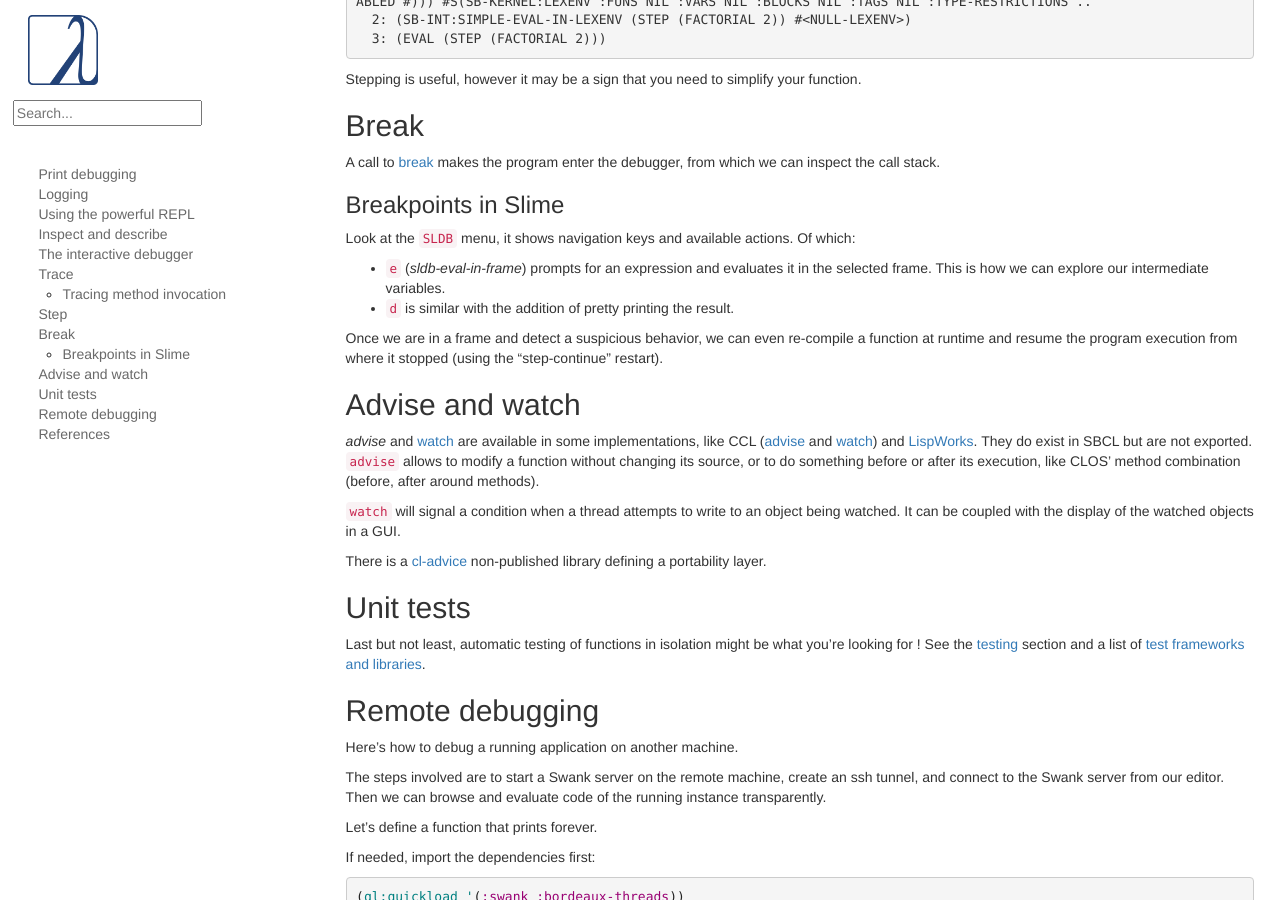
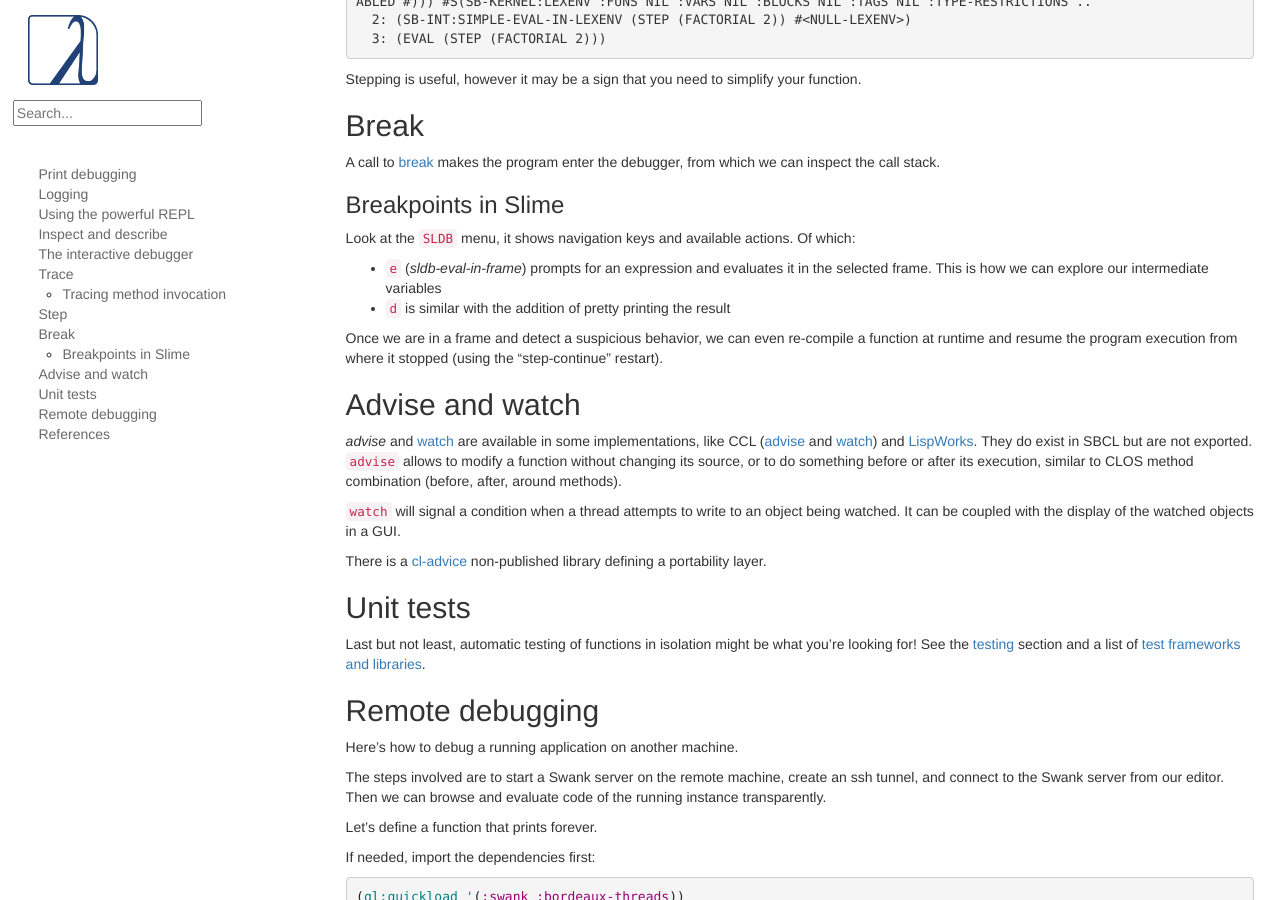
Before and after one commit to LispCookbook/cl-cookbook, a Jekyll site: the page built from debugging.md, in a window 1280 px wide and 900 px high, scrolled down 4736 px. Built offline with Jekyll 4.4.1, drawn with Linux system fonts in a browser that asks for light colours; some of the changed text lies outside the part shown.

Commit message:
Minor copy edit

```diff
--- a/debugging.md
+++ b/debugging.md
@@ -59,10 +59,10 @@ control strings:
 With its companion library `log4slime`, we can interactively change
 the log level:
 
-- globally,
-- per package,
-- per function,
-- and by CLOS methods and CLOS hierarchy (before and after methods).
+- globally
+- per package
+- per function
+- and by CLOS methods and CLOS hierarchy (before and after methods)
 
 It is very handy, when we have a lot of output, to turn off the
 logging of functions or packages we know to work, and thus narrowing
@@ -325,8 +325,8 @@ actions. Of which:
 
 - `e` (*sldb-eval-in-frame*) prompts for an expression and evaluates
   it in the selected frame. This is how we can explore our
-  intermediate variables.
-- `d` is similar with the addition of pretty printing the result.
+  intermediate variables
+- `d` is similar with the addition of pretty printing the result
 
 Once we are in a frame and detect a suspicious behavior, we can even
 re-compile a function at runtime and resume the program execution from
@@ -342,8 +342,8 @@ implementations, like CCL
 [watch](https://ccl.clozure.com/manual/chapter4.12.html#watched-objects))
 and [LispWorks](http://www.lispworks.com/). They do exist in
 SBCL but are not exported. `advise` allows to modify a function without changing its
-source, or to do something before or after its execution, like CLOS'
-method combination (before, after around methods).
+source, or to do something before or after its execution, similar
+to CLOS method combination (before, after, around methods).
 
 `watch` will signal a condition when a thread attempts to write to an
 object being watched. It can be coupled with the display of the
@@ -354,7 +354,7 @@ There is a [cl-advice](https://bitbucket.org/budden/budden-tools/src/default/cl-
 ## Unit tests
 
 Last but not least, automatic testing of functions in isolation might
-be what you're looking for ! See the [testing](testing.html) section and a list of
+be what you're looking for! See the [testing](testing.html) section and a list of
 [test frameworks and libraries](https://github.com/CodyReichert/awesome-cl#unit-testing).
 
 
```
Also changed, not shown: other parts of debugging.md (+8 -8 lines), testing.md (+3 -3 lines), README.md.
